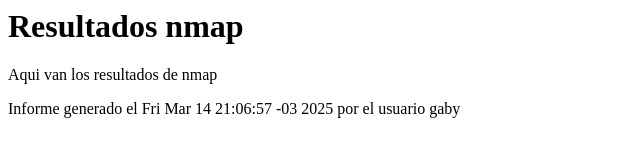
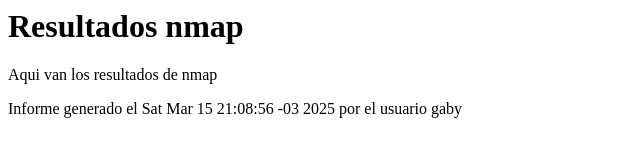
Before and after one commit to gabygramajo/shell-scripting, a plain HTML site: page 1_project-nmap/resultados_nmap.html in a window 1280 px wide. Shown: the full height of the page, 0-640 px from the left. Drawn offline with Linux system fonts and the light colour scheme.

Commit message:
add: resultados_nmap.html

```diff
--- a/1_project-nmap/resultados_nmap.html
+++ b/1_project-nmap/resultados_nmap.html
@@ -5,6 +5,6 @@
     <body>
          <h1>Resultados nmap</h1>
          <p>Aqui van los resultados de nmap</p>
-         <p>Informe generado el Fri Mar 14 21:06:57 -03 2025 por el usuario gaby</p>
+         <p>Informe generado el Sat Mar 15 21:08:56 -03 2025 por el usuario gaby</p>
     </body>
 </html>
```
